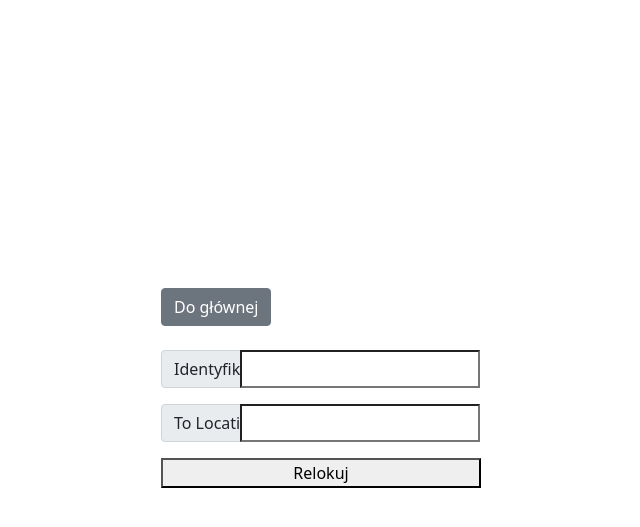
After one commit to Ceva445/delivery_plus, a Django app: page /delivery/relocation/ in a window 1280 px wide. The commit adds this page. Shown: the top 527 px of the page, without its empty margins (319-959 px from the left). Run offline with Django 5.2, Linux system fonts and the light colour scheme; the visitor is signed in with stand-in values (Sample User, id 1).

Commit message:
Add relocation functionality

```diff
--- a/delivery/management/commands/create_reasons.py
+++ b/delivery/management/commands/create_reasons.py
@@ -3,7 +3,7 @@ from delivery.models import ReasoneComment
 import xlrd
 
 class Command(BaseCommand):
-    help = 'Description of my custom command'
+    help = "Auto create Reasone code"
 
     def handle(self, *args, **options):
         workbook = xlrd.open_workbook("reasons.xls")
--- a/delivery/urls.py
+++ b/delivery/urls.py
@@ -4,6 +4,7 @@ from .views import (
     DeliveryCreateView,
     DeleveryDetailView,
     HomeView, DeliveryStorageView,
+    RlocationView
 
     )
 
@@ -12,6 +13,7 @@ urlpatterns = [
     path("reception/", SelectReceptionView.as_view(), name="select_receprion"),
     path("reception/create/", DeliveryCreateView.as_view(), name="delivery_create"),
     path("storage/", DeliveryStorageView.as_view(), name="delivery_storage"),
-    path("<int:pk>/detail/", DeleveryDetailView.as_view(), name="delivery_detail")
+    path("<int:pk>/detail/", DeleveryDetailView.as_view(), name="delivery_detail"),
+    path("relocation/", RlocationView.as_view(), name="delivery_relocation"),
 ]
 app_name = "delivery"
--- a/delivery/views.py
+++ b/delivery/views.py
@@ -111,7 +111,6 @@ class DeleveryDetailView(LoginRequiredMixin, View):
         return render(request, "delivery/delivery_detail.html",context)
 
 
-
 class DeliveryStorageView(LoginRequiredMixin, View):
     template_name = "delivery/storeg_filter_page.html"
 
@@ -147,3 +146,47 @@ class DeliveryStorageView(LoginRequiredMixin, View):
             queryset = queryset.filter(location__name__icontains=location)
         context["delivery_list"] = queryset
         return render(request, "delivery/delivery_list.html", context)
+
+
+class RlocationView(LoginRequiredMixin, View):
+    template_name = "delivery/relocation.html"
+
+    def get(self, request, *args, **kwargs):
+        return render(request, self.template_name)
+
+    def post(self, request, *args, **kwargs):
+        identifier = request.POST.get("identifier")
+        to_location = request.POST.get("to_location")
+
+        context = self.relocate_or_get_error(identifier, to_location)
+        if context["status"]:
+            return render(request, self.template_name,)
+        else:
+            return render(request, self.template_name, context)
+
+
+    def relocate_or_get_error(self, identifier, to_location):
+        error_message = ""
+        status = True
+        auto_in_val = {"identifier":identifier, "to_location": to_location}
+        try:
+            location = Location.objects.get(name__iexact=to_location)
+        except Location.DoesNotExist:
+            error_message = "Nieprawidłowa lokalizacja"
+            del auto_in_val["to_location"]
+            status = False
+        try:
+            delivery = Delivery.objects.get(identifier=identifier)
+        except Delivery.DoesNotExist:
+            if error_message:
+                error_message += "i identyfikator."
+            else:
+                error_message = "Nieprawidłowy identyfikator."
+            del auto_in_val["identifier"]
+            status = False
+
+        if status:
+            delivery.location = location
+            delivery.save()
+            return {"status": status}
+        return {"status": status, "error_message": error_message} | auto_in_val
--- /dev/null
+++ b/templates/delivery/relocation.html
@@ -0,0 +1,32 @@
+{% extends "base.html" %}
+
+{% block navigation %}
+    <nav class="navigation">
+        <a class="btn btn-secondary" role="button" href="{% url 'delivery:home' %}">Do głównej</a>
+    </nav>
+{% endblock %}
+
+{% block content %}
+<form method="post" action="{% url 'delivery:delivery_relocation' %}" enctype="multipart/form-data">
+    {% csrf_token %}
+
+    <div class="input-group mb-3" type="number">
+        <span class="input-group-text" style="width: 25%;">Identyfikator: </span>
+        <input type="number" style="width: 75%;" name="identifier" value="{{ identifier }}" required>
+    </div>
+
+    <div class="input-group mb-3" type="number">
+        <span class="input-group-text" style="width: 25%;">To Location: </span>
+        <input type="text" style="width: 75%;" name="to_location" value="{{ to_location }}" required>
+    </div>
+
+    <button type="submit" style="width: 100%;">Relokuj</button>
+</form>
+
+{% if error_message %}
+    <div class="alert alert-danger" role="alert">
+        {{ error_message }}
+    </div>
+{% endif %}
+
+{% endblock %}
--- a/templates/index.html
+++ b/templates/index.html
@@ -13,7 +13,7 @@
     style="font-size: 30px; padding: 10px;">Sprawdź bazę </a>
 <br>
 <a class="btn btn-outline-secondary d-flex align-items-center justify-content-center"
-role="button" href=""
+role="button" href="{% url 'delivery:delivery_relocation' %}"
 style="font-size: 30px; padding: 10px;">Relokacja </a>
 <br>
 <a class="btn btn-outline-secondary d-flex align-items-center justify-content-center"
```
